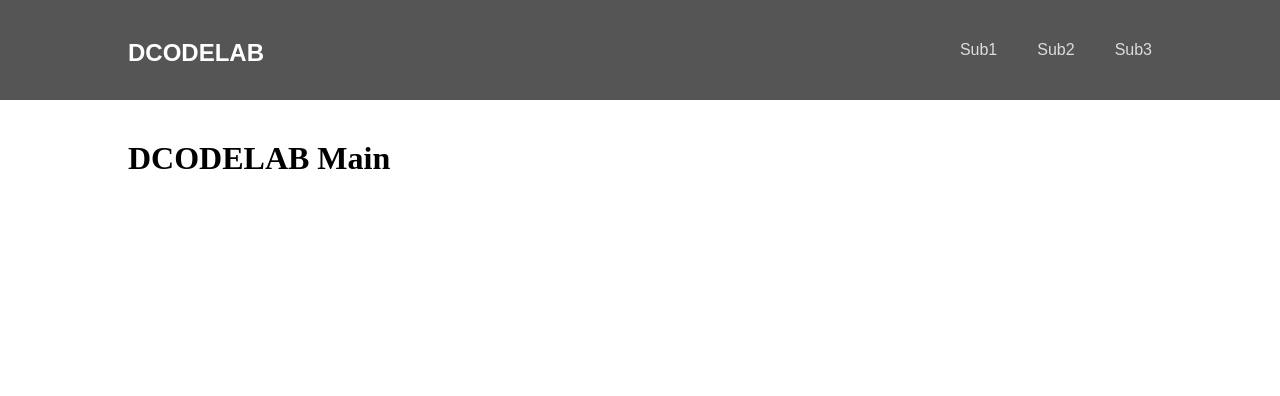
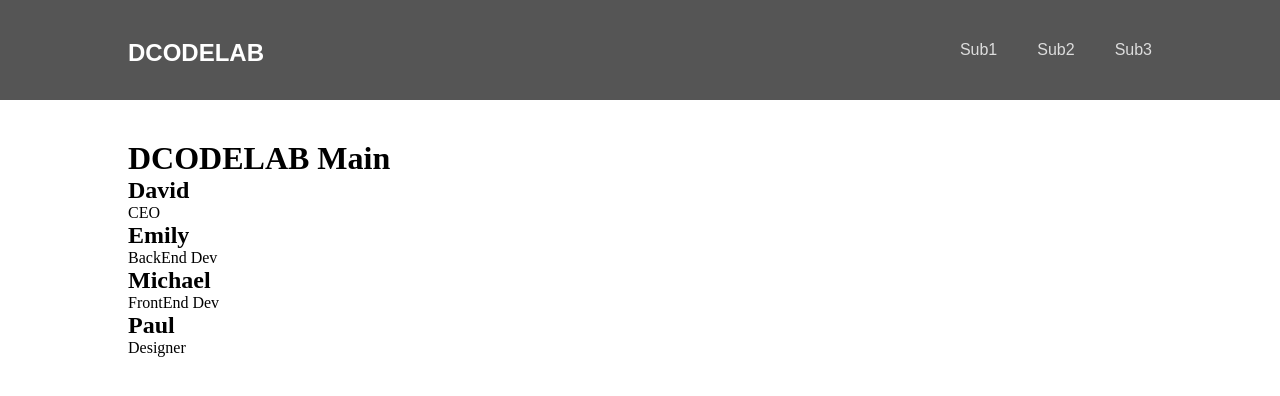
Before and after one commit to tubi55/dcodelab-next-basic, a Next.js app: page / in a window 1280 px wide. Shown: the top 396 px of the page. Built offline with nearby package versions, Linux system fonts and the light colour scheme.

Commit message:
api router

```diff
--- a/next.config.js
+++ b/next.config.js
@@ -1,6 +1,6 @@
 /** @type {import('next').NextConfig} */
 const nextConfig = {
-  reactStrictMode: true,
-}
+	reactStrictMode: false,
+};
 
-module.exports = nextConfig
+module.exports = nextConfig;
--- /dev/null
+++ b/pages/api/department.js
@@ -0,0 +1,5 @@
+import data from '@/public/members.json';
+
+export default function handler(req, res) {
+	res.status(200).json(data);
+}
--- /dev/null
+++ b/pages/api/member.js
@@ -0,0 +1,3 @@
+export default function handler(req, res) {
+	res.status(200).json({ name: 'David Choi' });
+}
--- a/pages/index.js
+++ b/pages/index.js
@@ -1,7 +1,20 @@
 import Header from '@/components/Header';
 import Head from 'next/head';
+import { useEffect, useState } from 'react';
 
 export default function Home() {
+	const [Dept, setDept] = useState([]);
+
+	useEffect(() => {
+		fetch('/api/department')
+			.then((res) => res.json())
+			.then((json) => setDept(json.members));
+	}, []);
+
+	useEffect(() => {
+		console.log(Dept);
+	}, [Dept]);
+
 	return (
 		<>
 			<Head>
@@ -13,6 +26,14 @@ export default function Home() {
 
 			<main className='Main'>
 				<h1>DCODELAB Main</h1>
+				{Dept.map((member, idx) => {
+					return (
+						<article key={idx}>
+							<h2>{member.name}</h2>
+							<p>{member.position}</p>
+						</article>
+					);
+				})}
 			</main>
 		</>
 	);
--- /dev/null
+++ b/public/members.json
@@ -0,0 +1,20 @@
+{
+  "members": [
+    {
+      "name": "David",
+      "position": "CEO"
+    },
+    {
+      "name": "Emily",
+      "position": "BackEnd Dev"
+    },
+    {
+      "name": "Michael",
+      "position": "FrontEnd Dev"
+    },
+    {
+      "name": "Paul",
+      "position": "Designer"
+    }
+  ]
+}
```
Also changed, not shown: pages/community/[detail].js (+12 -5 lines).
